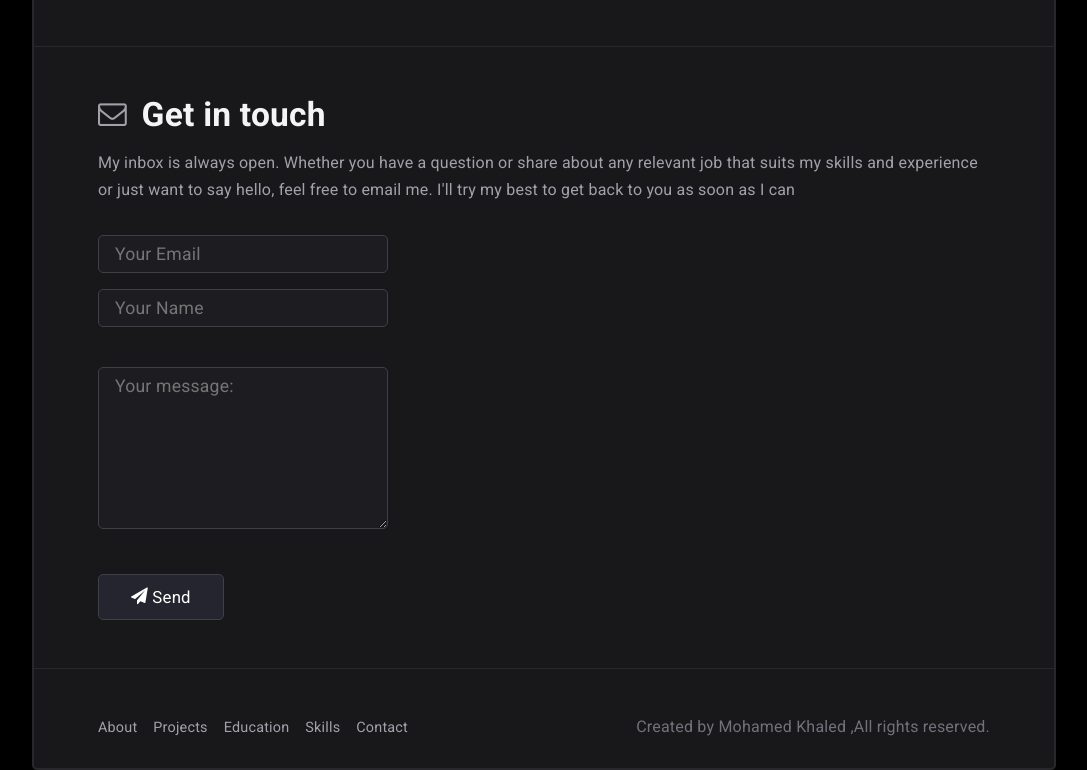
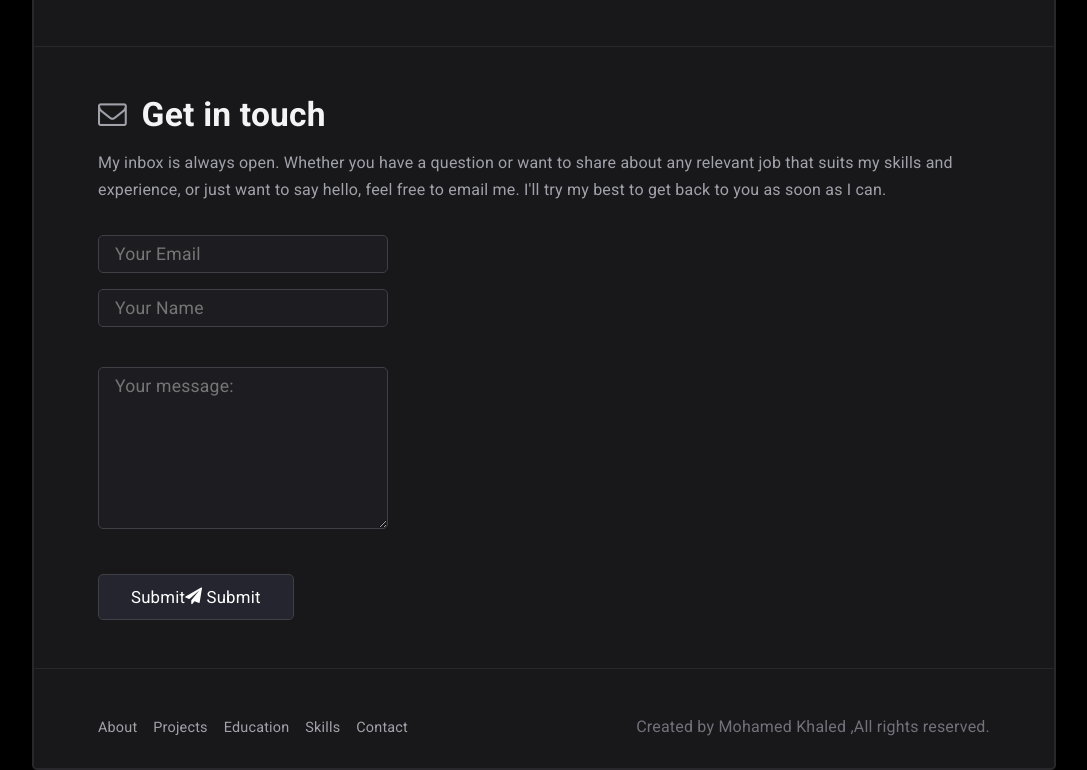
Before and after one commit to Mohamed-khaled0/My-Portfolio-ReactJS, a React (Vite) app: page / in a window 1280 px wide. Shown: the part 2030-2800 px from the top of the page, without its empty margins (96-1183 px from the left). Built offline with nearby package versions, Linux system fonts and the light colour scheme.

Commit message:
Receive emails from form

```diff
--- a/package.json
+++ b/package.json
@@ -10,6 +10,7 @@
     "preview": "vite preview"
   },
   "dependencies": {
+    "@formspree/react": "^2.5.1",
     "react": "^18.3.1",
     "react-dom": "^18.3.1"
   },
--- a/src/components/4-contact/Contact.jsx
+++ b/src/components/4-contact/Contact.jsx
@@ -1,8 +1,11 @@
+/* eslint-disable no-unused-vars */
 /* eslint-disable react/no-unescaped-entities */
 import "./contact.css";
+import { useForm, ValidationError } from "@formspree/react";
 
 const Contact = () => {
-  // const [state, handleSubmit] = useForm("xrgvvdlo");
+  const [state, handleSubmit] = useForm("mgvewbyg");
+
 
   return (
     <section className="contact-us">
@@ -11,14 +14,14 @@ const Contact = () => {
         Get in touch
       </h1>
       <p className="sub-title">
-        My inbox is always open. Whether you have a question or share about any
-        relevant job that suits my skills and experience or just want to say
-        hello, feel free to email me. I'll try my best to get back to you as
-        soon as I can
+        My inbox is always open. Whether you have a question or want to share
+        about any relevant job that suits my skills and experience, or just want
+        to say hello, feel free to email me. I'll try my best to get back to you
+        as soon as I can.
       </p>
 
       <div style={{ justifyContent: "space-between" }} className="flex">
-        <form className="">
+        <form onSubmit={handleSubmit}>
           <div className="flex">
             <input
               placeholder="Your Email"
@@ -28,6 +31,7 @@ const Contact = () => {
               name="email"
               id="email"
             />
+            <ValidationError prefix="Email" field="email" errors={state.errors} />
           </div>
 
           <input
@@ -38,6 +42,7 @@ const Contact = () => {
             name="name"
             id="name"
           />
+          <ValidationError prefix="Name" field="name" errors={state.errors} />
 
           <div className="flex" style={{ marginTop: "24px" }}>
             <textarea
@@ -45,14 +50,17 @@ const Contact = () => {
               name="message"
               placeholder="Your message:"
               id="message"
-            ></textarea>
+            />
+            <ValidationError prefix="Message" field="message" errors={state.errors} />
           </div>
 
-          <button type="submit" className="submit">
-            <span className=" icon-paper-plane"></span> Send{" "}
+          <button type="submit" disabled={state.submitting} className="submit">
+            {state.submitting ? "Submitting ..." : "Submit"}
+            <span className="icon-paper-plane"></span> Submit
           </button>
+          {state.succeeded && (<p >Your massage has been sent successfully</p>)}
         </form>
-        <div className=" animation"></div>
+        <div className="animation"></div>
       </div>
     </section>
   );
--- a/src/index.css
+++ b/src/index.css
@@ -113,6 +113,11 @@ button {
   cursor: pointer;
 }
 
+button:disabled{
+  opacity: 0.4;
+  cursor: not-allowed;
+}
+
 /* 14. Scrollbar Styles */
 ::-webkit-scrollbar {
   width: 0.8rem;
```
Also changed, not shown: 1 other file (tests, documents, lock files or other folders).
